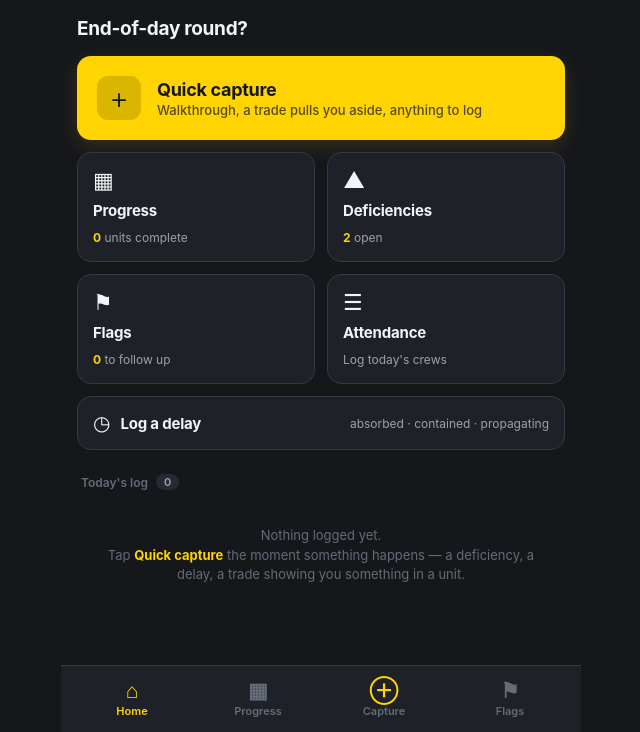
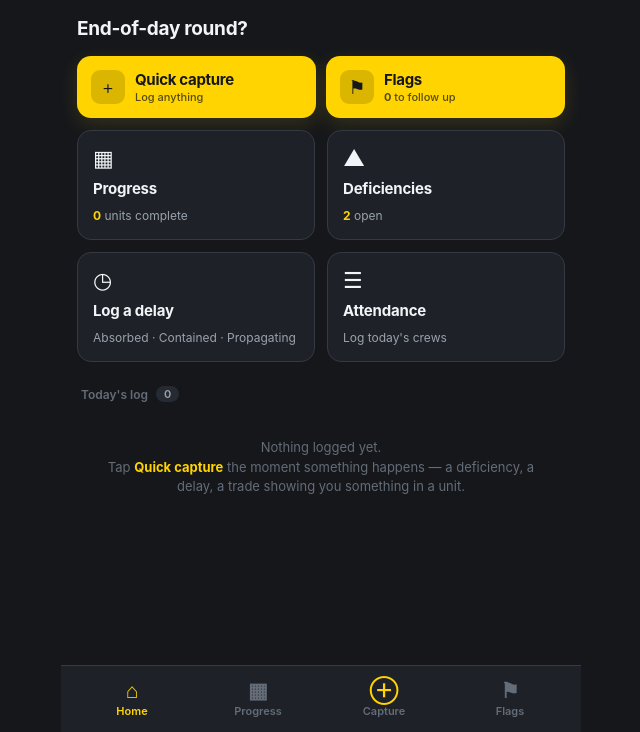
Before and after one commit to nwiltzer-del/401-dashboard, a plain HTML site: page index.html in a window 1280 px wide. Shown: the part 68-800 px from the top of the page, without its empty margins (319-959 px from the left). Drawn offline with Linux system fonts and the light colour scheme.

Commit message:
Promote Flags to a top-row action next to Quick capture
Flags now sits beside Quick capture as an equally prominent yellow
button (matches how often Noah expects to use it), showing the open
flag count. Log a delay moves into Flags' old slot in the tile grid,
now a regular (non-wide) tile.

Also translate the finishing checklist to English, matching the
earlier decision to keep the app in one language rather than a
French/English mix. Two stages ("Seuille Gran.", "ID quinc. Porte")
are left in French pending confirmation of what they mean.

Co-Authored-By: Claude Sonnet 5 <noreply@anthropic.com>
Claude-Session: https://claude.ai/code/session_01NECCGRqUB5vvAfsS7ASPd6

```diff
--- a/app.js
+++ b/app.js
@@ -7,12 +7,12 @@
 
 // ---- Real 401 structure, from the plans + master checklist ----
 const STAGES = [
-  "Cadres/Portes/Plinthes","Peinture Apprêt","Céramique","Coulis","Planchers",
-  "Cabinets & Vanités","Comptoirs","Fin. Plomberie","Fin. Élec.","Calfeutrage",
-  "Escaliers","Quincaillerie int.","Nettoyage","Peinture Finale","Finition MEP",
-  "Corrections & Électro","Nettoyage 2","Stores","Quinc. Balcon/Fen","Seuille Gran.",
-  "ID quinc. Porte","Trim strip LED","Éclairage vérif.","Dropsill",
-  "Plaf./Trap d'accès","Balcon Garde-corps","Séparateur balcon","Prise Balcon"
+  "Frames/Doors/Baseboards","Primer paint","Tile","Grout","Flooring",
+  "Cabinets & Vanities","Countertops","Plumbing finish","Electrical finish","Caulking",
+  "Stairs","Interior hardware","Cleaning","Final paint","MEP finish",
+  "Corrections & electrical fixtures","Cleaning (2nd pass)","Blinds","Balcony/window hardware","Seuille Gran.",
+  "ID quinc. Porte","LED trim strip","Lighting check","Dropsill",
+  "Ceiling/Access hatch","Balcony guardrail","Balcony divider","Balcony outlet"
 ];
 
 // unit types + areas pulled from the architectural sheets
--- a/index.html
+++ b/index.html
@@ -24,13 +24,22 @@
     <div class="home-scroll">
       <div class="prompt" id="greeting">What's happening on site?</div>
 
-      <button class="capture-btn" onclick="openCapture()">
-        <span class="plus">+</span>
-        <span>
-          <span class="lbl">Quick capture</span>
-          <span class="sub">Walkthrough, a trade pulls you aside, anything to log</span>
-        </span>
-      </button>
+      <div class="cap-row">
+        <button class="capture-btn compact" onclick="openCapture()">
+          <span class="plus">+</span>
+          <span>
+            <span class="lbl">Quick capture</span>
+            <span class="sub">Log anything</span>
+          </span>
+        </button>
+        <button class="capture-btn compact" onclick="go('flags')">
+          <span class="plus">⚑</span>
+          <span>
+            <span class="lbl">Flags</span>
+            <span class="sub"><b id="tile-flags">—</b> to follow up</span>
+          </span>
+        </button>
+      </div>
 
       <div class="tiles">
         <button class="tile" onclick="go('progress')">
@@ -43,20 +52,15 @@
           <span class="tl">Deficiencies</span>
           <span class="meta"><b id="tile-defic">—</b> open</span>
         </button>
-        <button class="tile" onclick="go('flags')">
-          <span class="ico">⚑</span>
-          <span class="tl">Flags</span>
-          <span class="meta"><b id="tile-flags">—</b> to follow up</span>
+        <button class="tile" onclick="openCapture('delay')">
+          <span class="ico">◷</span>
+          <span class="tl">Log a delay</span>
+          <span class="meta">Absorbed · Contained · Propagating</span>
         </button>
         <button class="tile" onclick="openCapture('attendance')">
           <span class="ico">☰</span>
           <span class="tl">Attendance</span>
           <span class="meta">Log today's crews</span>
-        </button>
-        <button class="tile wide" onclick="openCapture('delay')">
-          <span class="ico">◷</span>
-          <span class="tl">Log a delay</span>
-          <span class="meta">absorbed · contained · propagating</span>
         </button>
       </div>
 
--- a/style.css
+++ b/style.css
@@ -81,6 +81,13 @@ body{
 }
 .capture-btn .lbl{display:block;font-size:18px;font-weight:750;letter-spacing:-.3px;}
 .capture-btn .sub{display:block;font-size:13px;font-weight:500;opacity:.72;margin-top:2px;}
+
+.cap-row{display:flex;gap:10px;}
+.cap-row .capture-btn{width:auto;flex:1;min-width:0;}
+.capture-btn.compact{padding:14px;gap:10px;}
+.capture-btn.compact .plus{width:34px;height:34px;font-size:19px;border-radius:9px;}
+.capture-btn.compact .lbl{font-size:15px;white-space:nowrap;}
+.capture-btn.compact .sub{font-size:11px;margin-top:1px;white-space:nowrap;}
 
 .tiles{display:grid;grid-template-columns:1fr 1fr;gap:12px;margin-top:12px;}
 .tile{
```
